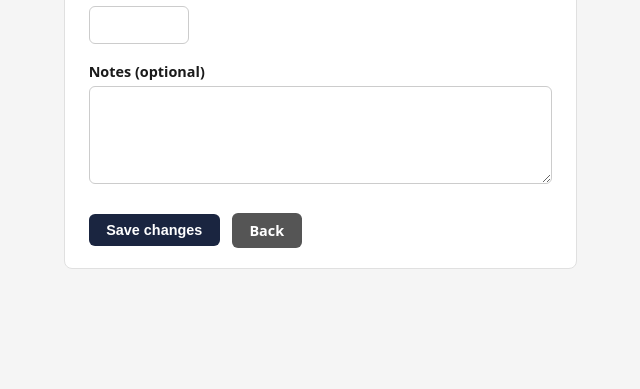
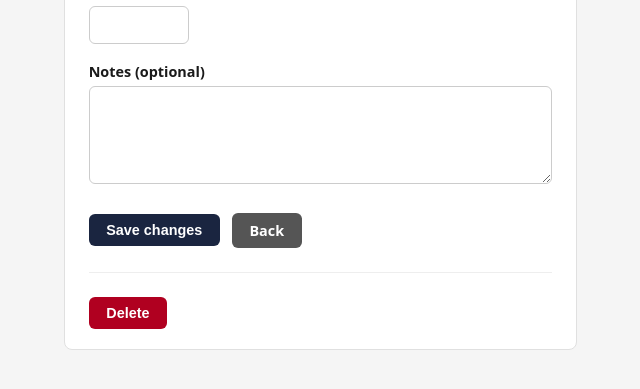
Before and after one commit to yusufrussell/applied-ai-sandbox-media-tracker, a Flask app: template templates/detail.html in a window 1280 px wide. Shown: the part 291-680 px from the top of the page, without its empty margins (519-1159 px from the left). Run offline with Flask 3, Linux system fonts and the light colour scheme; the template is opened without the code that fills it, so the values that code supplies are empty.

Commit message:
Add delete route and button (Task 8)
POST /media/<id>/delete removes the item via MediaLibrary.remove(),
saves to data.json, and redirects home. Returns 404 if the id is not
found (remove() returns False). GET returns 405 automatically since
only POST is registered. Delete button lives on the detail page with
a JS confirm dialog before submit.

Co-Authored-By: Claude Sonnet 4.6 <noreply@anthropic.com>

```diff
--- a/app.py
+++ b/app.py
@@ -168,6 +168,13 @@ def create_app() -> Flask:
         save(app.library)
         return redirect(url_for("detail", item_id=item_id))
 
+    @app.route("/media/<item_id>/delete", methods=["POST"])
+    def delete(item_id: str):
+        if not app.library.remove(item_id):
+            abort(404)
+        save(app.library)
+        return redirect(url_for("home"))
+
     return app
 
 
--- a/templates/detail.html
+++ b/templates/detail.html
@@ -86,7 +86,11 @@
         </div>
       </form>
 
-      {# Task 8 will add the delete button here #}
+      <hr style="margin: 1.5rem 0; border: none; border-top: 1px solid #eee;">
+      <form method="POST" action="{{ url_for('delete', item_id=item.id) }}"
+            onsubmit="return confirm('Delete {{ item.title }}? This cannot be undone.')">
+        <button class="btn btn-danger" type="submit">Delete</button>
+      </form>
     </div>
 
   </div>
```
